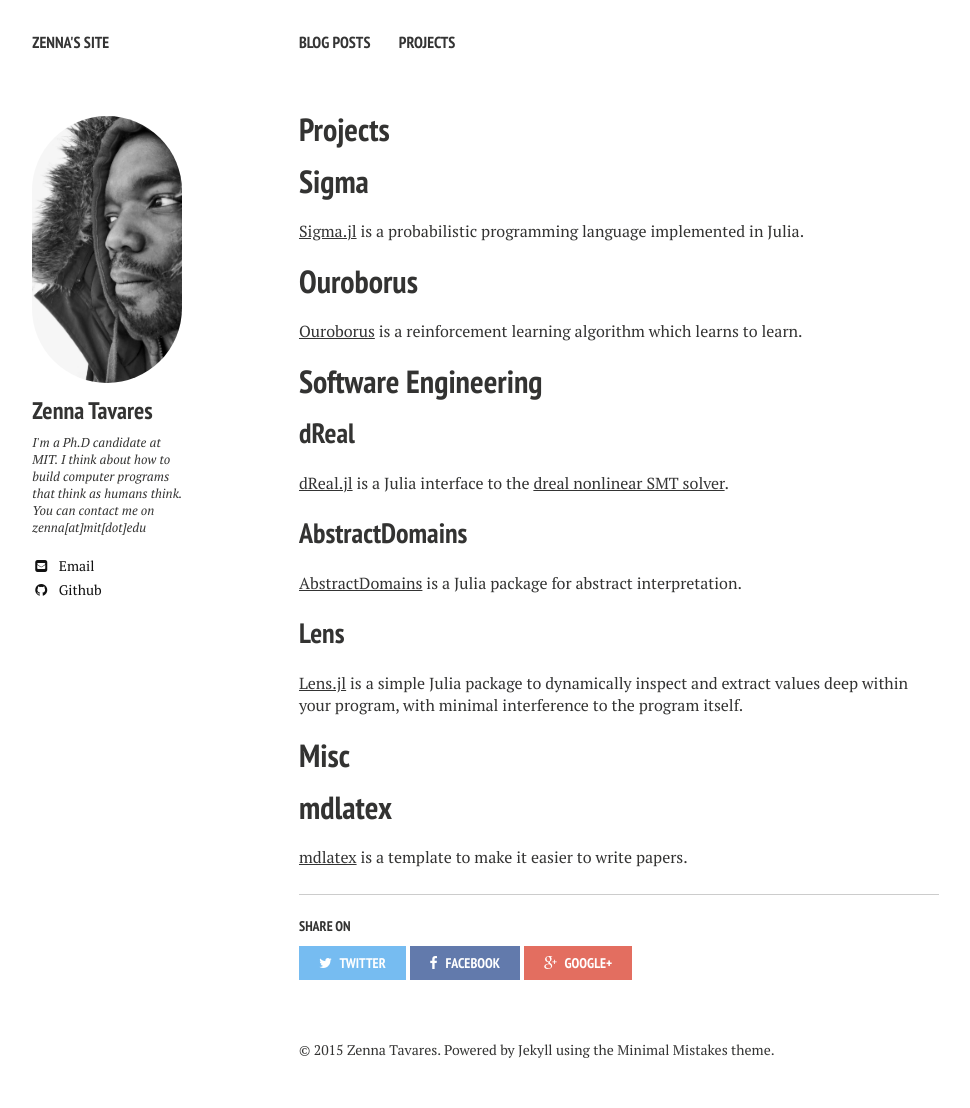
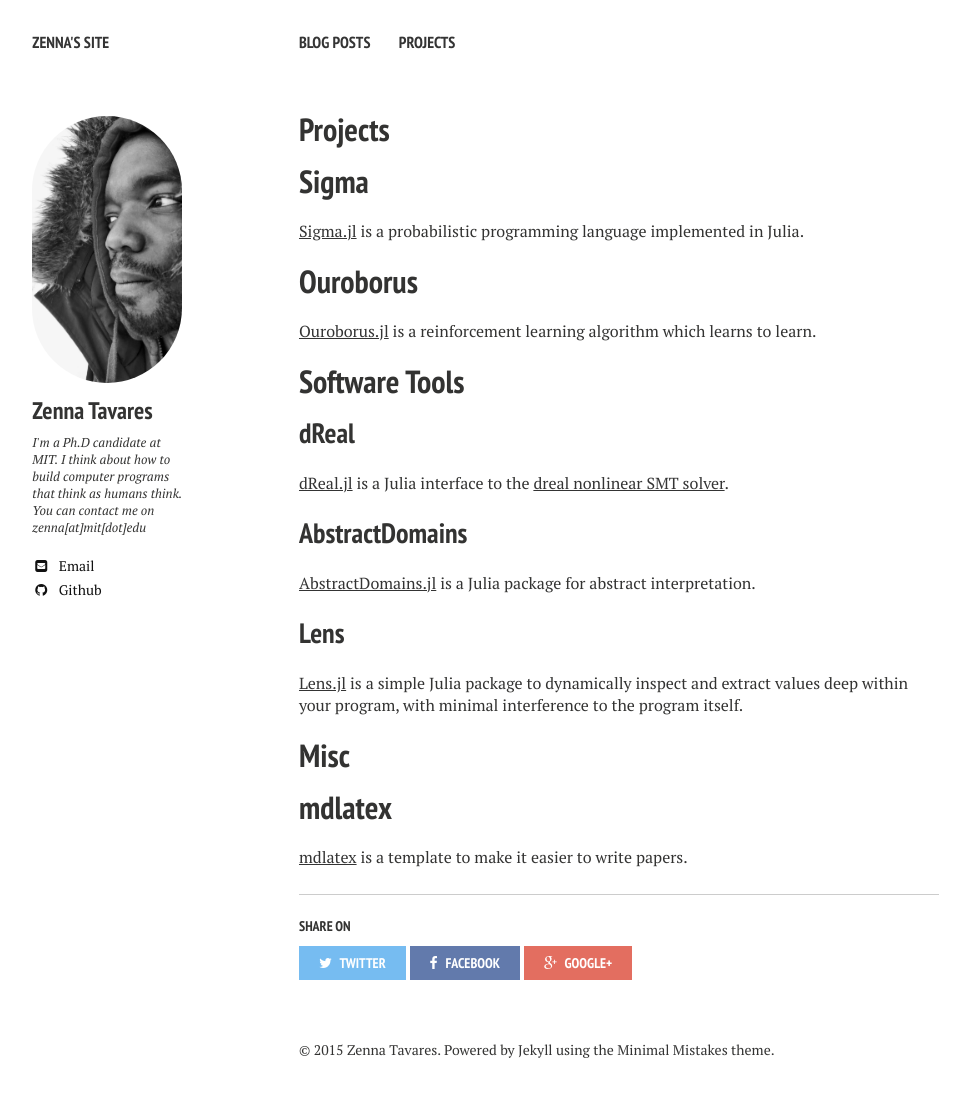
Before and after one commit to zenna/zenna.github.io, a Jekyll site: the page built from projects/index.md, in a window 1280 px wide. Shown: the whole page, without its empty margins (21-991 px from the left). Built offline with Jekyll 4.4.1, drawn with Linux system fonts in a browser that asks for light colours; nearby versions of some CDN libraries.

```diff
--- a/projects/index.md
+++ b/projects/index.md
@@ -12,9 +12,9 @@
 
 # Ouroborus
 
-[Ouroborus](https://github.com/zenna/Ouroboros.jl) is a reinforcement learning algorithm which learns to learn.
+[Ouroborus.jl](https://github.com/zenna/Ouroboros.jl) is a reinforcement learning algorithm which learns to learn.
 
-# Software Engineering
+# Software Tools
 
 ## dReal
 
@@ -22,7 +22,7 @@
 
 ## AbstractDomains
 
-[AbstractDomains](https://github.com/zenna/AbstractDomains.jl) is a Julia package for abstract interpretation.
+[AbstractDomains.jl](https://github.com/zenna/AbstractDomains.jl) is a Julia package for abstract interpretation.
 
 ## Lens
 
```
Also changed, not shown: about/index.md (+3 -3 lines).
